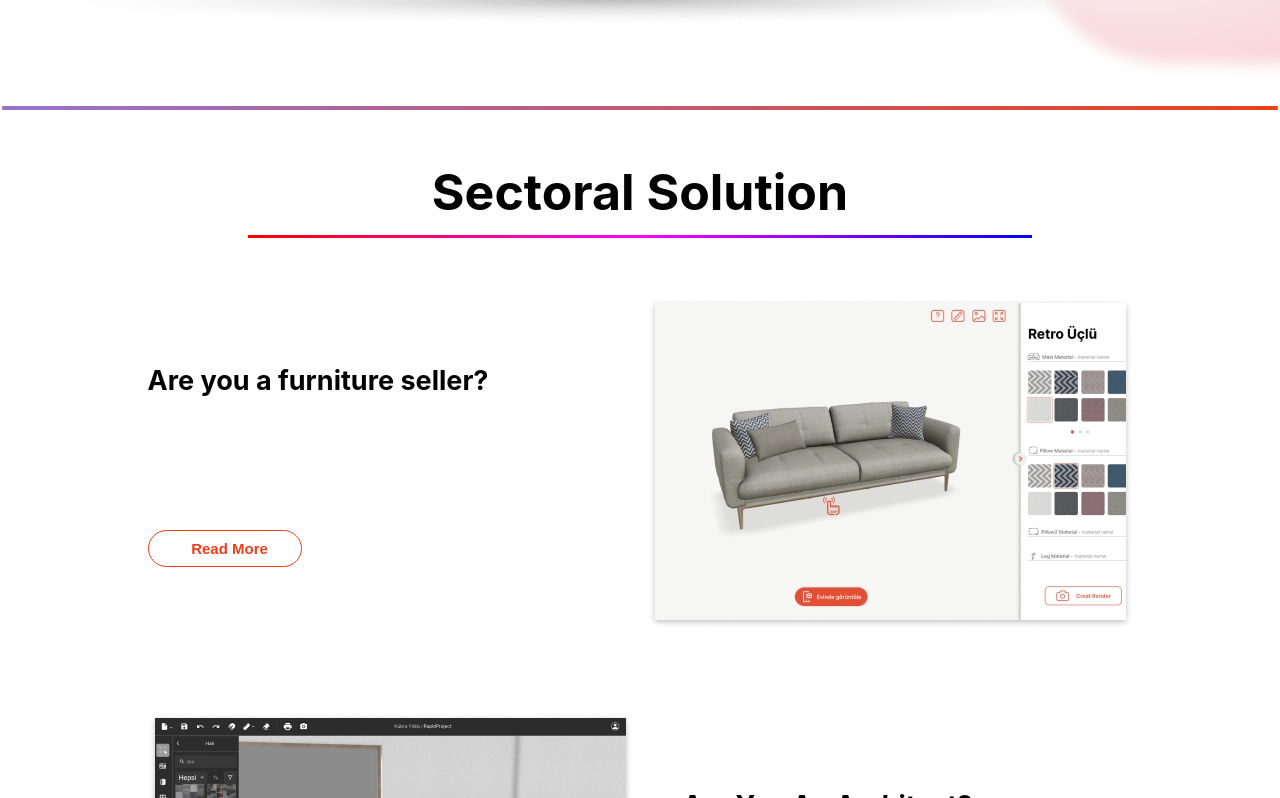
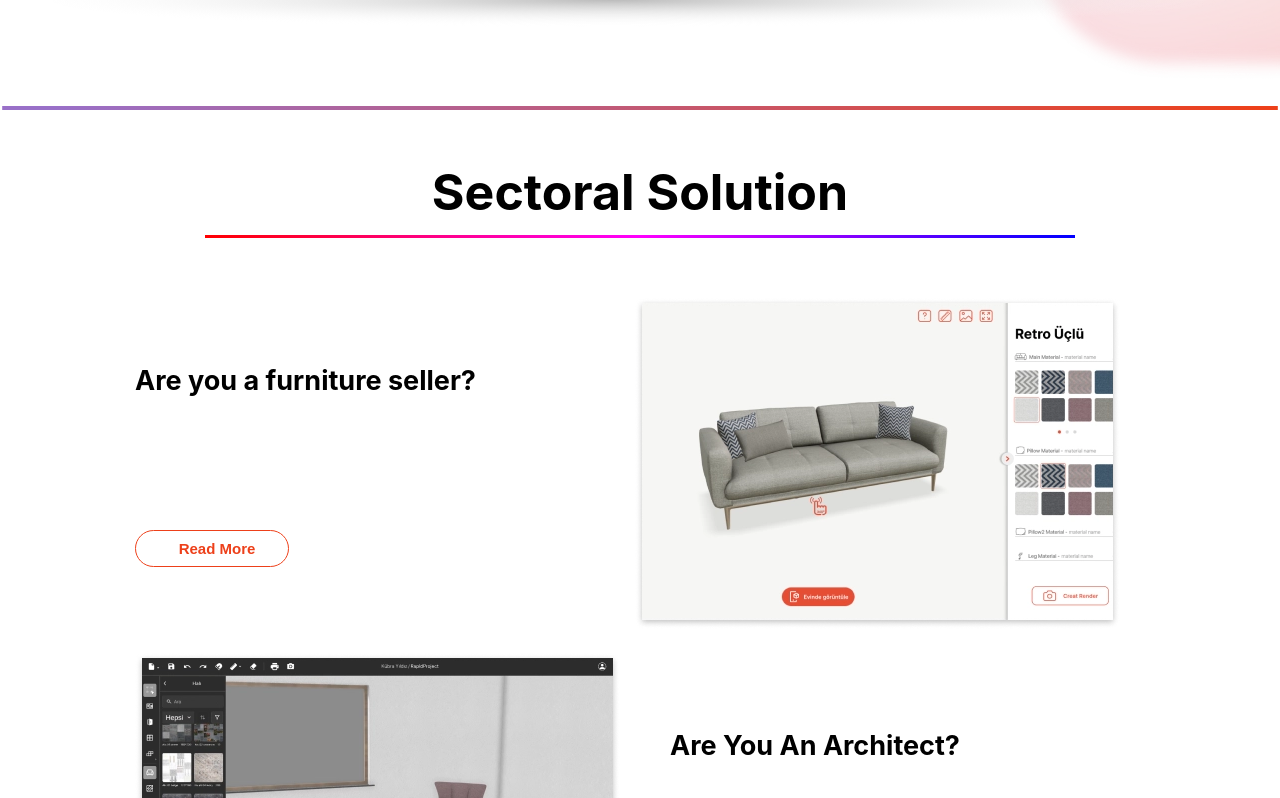
Before and after one commit to sugartechnology/sugartechnology-web, a React (Create React App) app: page /aboutUs in a window 1280 px wide. Shown: the part 2837-3635 px from the top of the page. Built offline with nearby package versions, Linux system fonts and the light colour scheme.

Commit message:
contact page bugs fixed, cookies popup fixed

```diff
--- a/src/components/BlogParagraphs/BlogParagraphs4.js
+++ b/src/components/BlogParagraphs/BlogParagraphs4.js
@@ -28,14 +28,13 @@ export const BlogParagraphs4 = props =>{
             </video>
             </div>
 
-
             <div className='author'>
                 <div className='authorImage'>
-                    <img style={{width: "100%"}} alt='' src={'./assets/img/SugarTeamLeader1.webp'}></img>
+                    <img style={{width: "100%"}} alt='' src={'./assets/img/kubraPp.svg'}></img>
                 </div>
                 <div className='authorSpans'>
-                    <a className='authorHeader'>Abdurrahman Türkeri</a>
-                    <a className='authorSpan'>{t("paragraphAuthor2Span")}</a>
+                    <a className='authorHeader'>Kübra Yıldız</a>
+                    <a className='authorSpan'>{t("paragraphAuthor3Span")}AR, VR, AI teknolojilerine dayalı çözümler ile gerçek hayat problemlerinin çözülmesini sağlayan ürünler geliştiriyor ve bu ürünleri müşterilerimizi dahil ederek geliştiriyoruz.</a>
                 </div>
             </div>
         </div>
--- a/src/components/ContactCv/ContactCv.js
+++ b/src/components/ContactCv/ContactCv.js
@@ -47,7 +47,7 @@ export const ContactCv = props =>{
     const handleSubmit = async (event) => {
         event.preventDefault();
 
-        if (!mail || !phone || !message || !name) {
+        if (!mail || !phone || !message || !name || !job || !cv || !option) {
             informationErrorPopup();
             return;
         }
@@ -91,9 +91,10 @@ export const ContactCv = props =>{
             phone: phone,
             option: option,
             job: job,
-            };
-            sendFormData(form);
+        };
+        sendFormData(form);
     };
+
     const sendFormData = (form) => {
         const xhr = new XMLHttpRequest();
         xhr.open("POST", "https://cdn.sugartech.io/api/form/save/contactForm");
@@ -111,6 +112,7 @@ export const ContactCv = props =>{
 
         xhr.send(JSON.stringify(form));
     };
+
     const closePopup = () => {
         let inputPopup = document.querySelector("#inputDonePopup");
         let inputErrorPopup = document.querySelector("#inputErrorPopup");
@@ -150,9 +152,7 @@ export const ContactCv = props =>{
     }
     function showLoadingPopup(){
         let informationLoadingPopup = document.querySelector("#informationLoadingPopup");
-
         informationLoadingPopup.style.display = "flex";
-
     }
     return(
         <div className='contactCvContainer'>
--- a/src/components/Cookies/Cookies.css
+++ b/src/components/Cookies/Cookies.css
@@ -1,5 +1,5 @@
 .cookiesContainer{
-    position: absolute;
+    position: fixed;
     display: flex;
     flex-direction: column;
     align-items: center;
--- a/src/components/Cookies/Cookies.js
+++ b/src/components/Cookies/Cookies.js
@@ -1,5 +1,6 @@
 import React, { useState, useEffect } from 'react';
 import { useTranslation } from "react-i18next";
+import './Cookies.css';
 
 export const Cookies = () => {
     const { t } = useTranslation();
--- a/src/components/SectoralSolution/SectoralSolution.css
+++ b/src/components/SectoralSolution/SectoralSolution.css
@@ -4,7 +4,6 @@
     align-items: center;
     gap: 60px;
     border-bottom: 1px solid lightgrey;
-    width: 90%;
     margin: auto;
 }
 .sectoralSolutionHeader{
@@ -119,6 +118,13 @@
     animation: slideRight 1s forwards;
 }
 
+.solutionsDiv{
+    display: flex;
+    flex-direction: column;
+    width: 75%;
+    align-items: flex-end;
+}
+
 @keyframes slideRight {
     from {
         transform: translateX(100%);
--- a/src/components/SectoralSolution/SectoralSolution.js
+++ b/src/components/SectoralSolution/SectoralSolution.js
@@ -104,6 +104,7 @@ export const SectoralSolution = props =>{
             <div className='sectoralSolutionHeader'>
                 <a className='sectoralSolutionSpan'>{t("sectoralSolution")}</a>
             </div>
+            <div className='solutionsDiv'>
                 <div className='solution' id='solution1'>
                     <div className='solutionSpans' id='leftSpans'>
                         <a className='solutionHeader'>{t("solutionHeader1")}</a>
@@ -152,5 +153,6 @@ export const SectoralSolution = props =>{
                     </div>
                 </div>
             </div>
+        </div>
     );
 }
--- a/src/components/SugarTeam/SugarTeam.css
+++ b/src/components/SugarTeam/SugarTeam.css
@@ -33,6 +33,7 @@
     flex-direction: column;
     gap: 10px;
     align-items: center;
+    width: 25%;
 }
 .sugarTeamLeaders img{
     width: 170px;
@@ -94,6 +95,7 @@
 
 .mobile .sugarTeamLeader{
     gap: 0px;
+    width: auto;
 }
 
 .mobile .leaderComment{
--- a/src/locales/tr.json
+++ b/src/locales/tr.json
@@ -154,9 +154,8 @@
     "blogParagraph4Span5": "Artırılmış Gerçeklik teknolojisi içmimarlık alanında etkin kullanılan ve bu çerçevede geliştirme çalışmaları yapılmakta olan bir tekniktir (Wang, 2009). AR teknolojisi bir içmimara çalışma alanı içerisinde aktif bir şekilde hizmet edebilecek potansiyele sahiptir.",
     "blogParagraph4Span6": "İçmimar ve kullanıcı tasarlanan mobilyayı 360 derece görüntüleyebilir ardından kullanılacak olan malzemelerin vasyasyonları, tasarım geri bildirimleri gibi bir takım detaylar hakkında hızlıca karar alabilir ardından kullanıcıya sanal olarak deneyimletebillir.",
 
-
-
     "paragraphAuthor2Span": "AR, VR, AI teknolojilerine dayalı çözümler ile gerçek hayat problemlerinin çözülmesini sağlayan ürünler geliştiriyor ve bu ürünleri müşterilerimizi dahil ederek geliştiriyoruz.",
+    "paragraphAuthor3Span": "",
 
     "paragraphHeader2":"Konsept Üretmek…",
     "blogInfoHeader": "",
```
Lines whose indentation alone changed are shown as unchanged.
